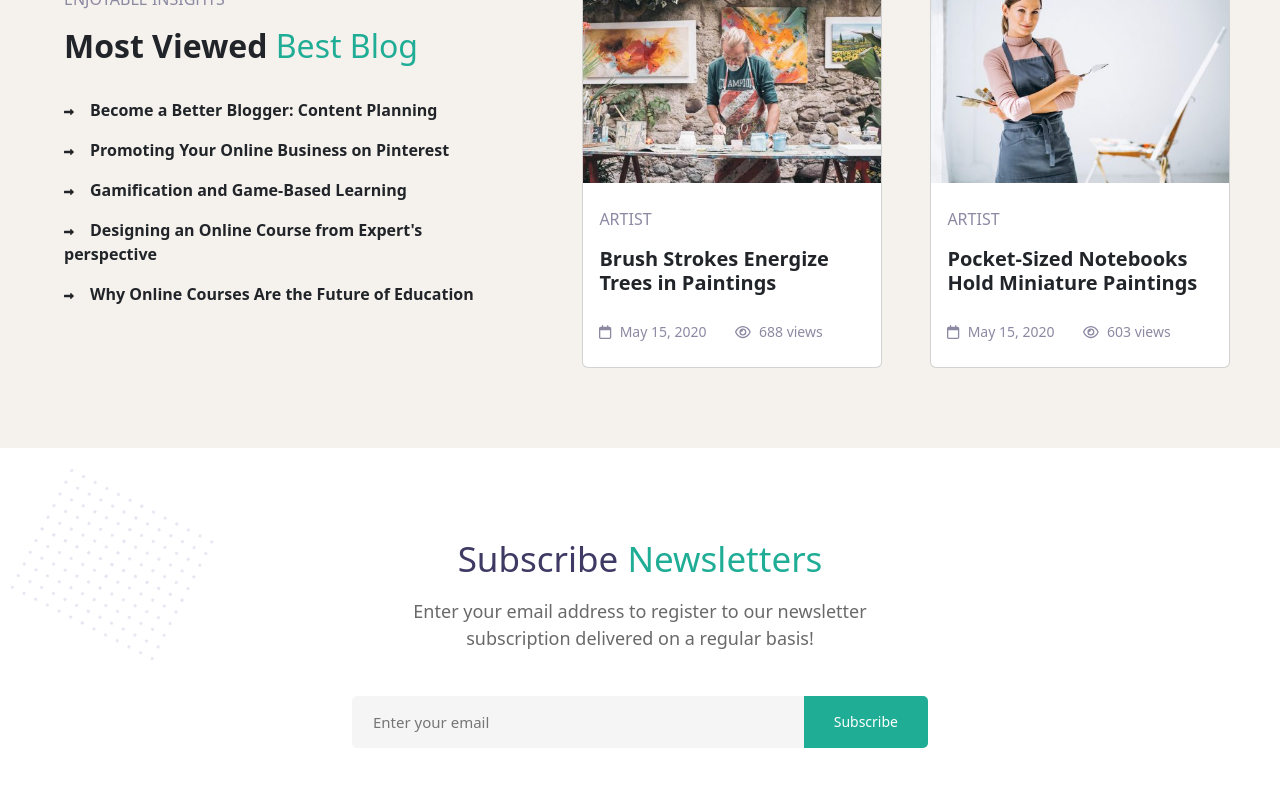
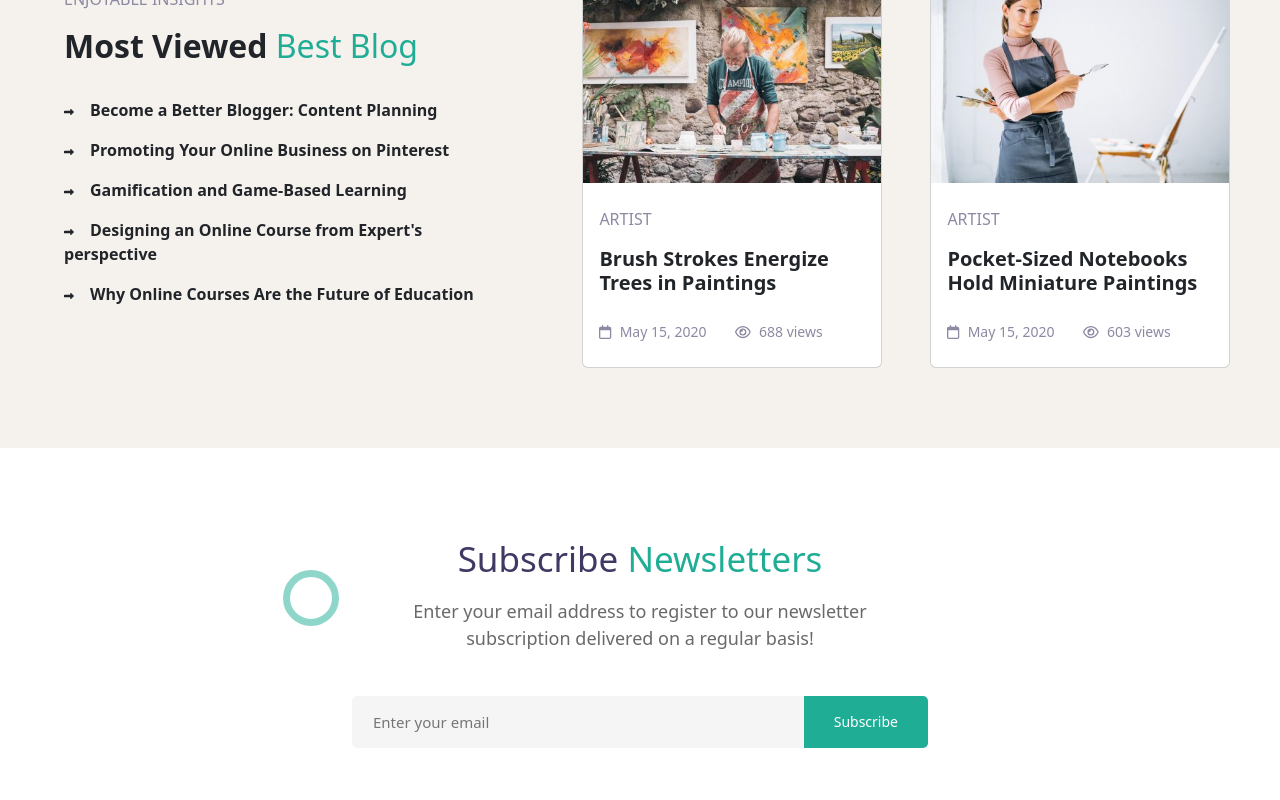
Before and after one commit to GencoMattia/proj-html-vuejs, a Vue app: page / in a window 1280 px wide. Shown: the part 2567-3367 px from the top of the page. Built offline with nearby package versions, Linux system fonts and the light colour scheme.

Commit message:
modificato posizione delle immagini nella sezione newsletters

```diff
--- a/src/components/MainNewsletter.vue
+++ b/src/components/MainNewsletter.vue
@@ -74,8 +74,8 @@ export default {
 
 .element-circle {
     position: absolute;
-    left: 299px;
-    top: 2223px;
+    left: 283px;
+    top: 122px;
 
     .shape {
         height: 56px;
@@ -88,14 +88,14 @@ export default {
 
 .element-image-dots {
     position: absolute;
-    left: 10px;
-    top: 20px;
+    left: 1349px;
+    top: 122px;
 }
 
 .element-image-circle {
     position: absolute;
-    left: 1421px;
-    top: 2229px;
+    left: 1424px;
+    top: 138px;
     z-index: 1;
 
     .translate {
```
